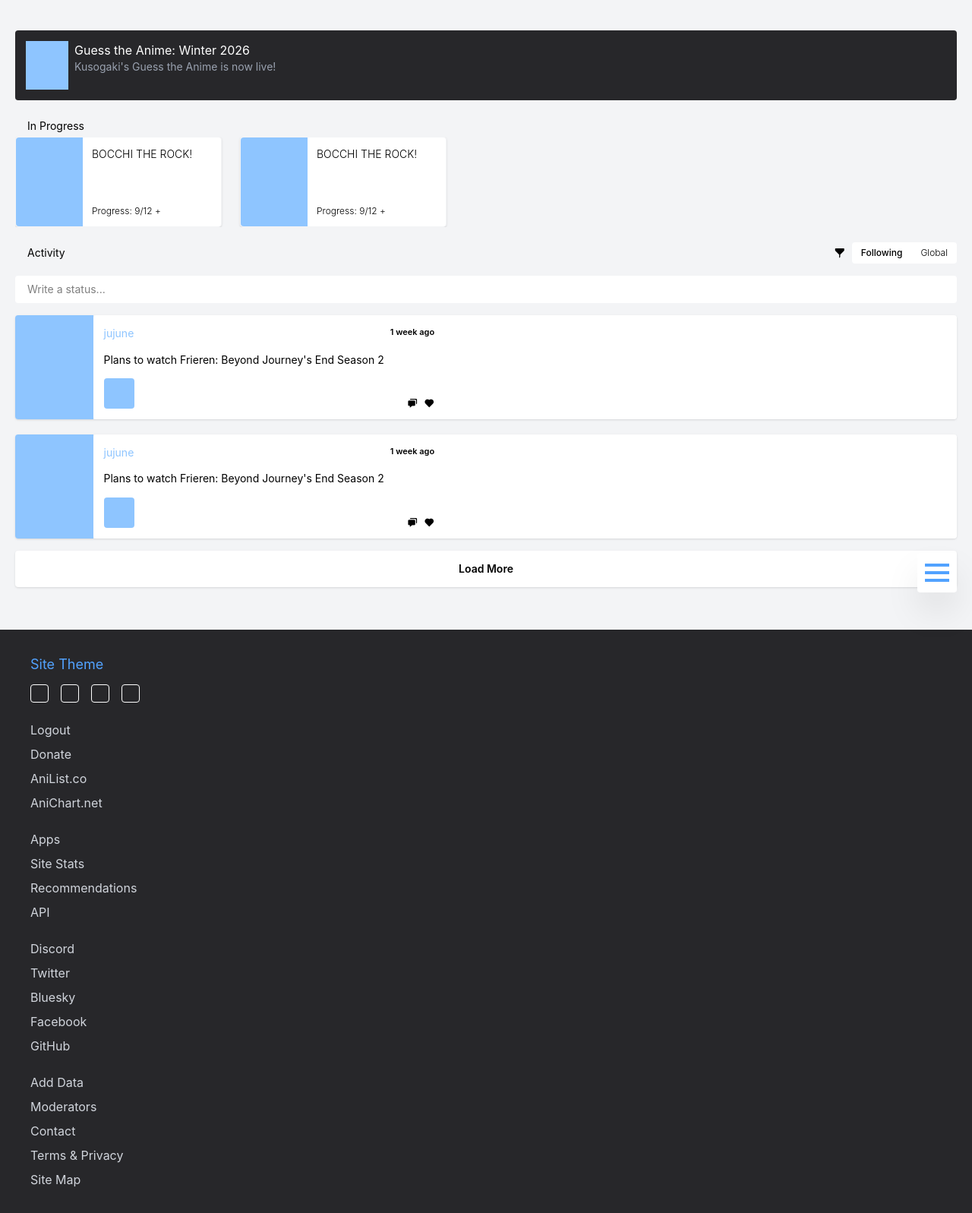
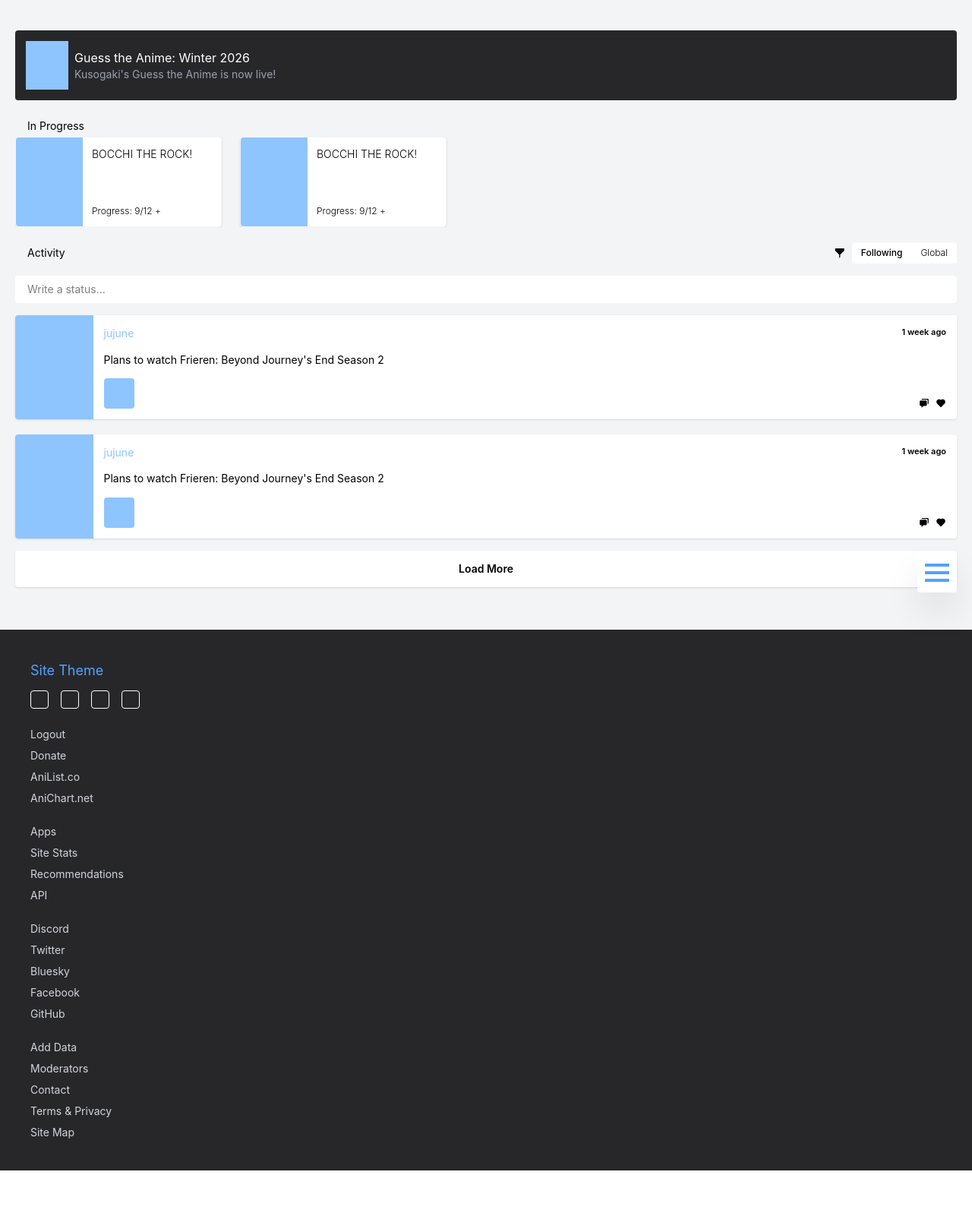
Before and after one commit to loganyeh/moviecritic, a React (Vite) app in the folder frontend/: page / in a window 1280 px wide. Shown: the whole page at 76% size. After the commit the page ends 1541 px from the top, so only its background shows below. Built offline with nearby package versions, Linux system fonts and the light colour scheme.

Commit message:
md breakpoint done

```diff
--- a/frontend/src/pages/Home/Home.tsx
+++ b/frontend/src/pages/Home/Home.tsx
@@ -35,7 +35,7 @@ function Home(){
 
                     <div className="h-16 w-14 aspect-square bg-blue-300 shrink-0"></div>
 
-                    <div className="flex flex-col flex-1 h-16">
+                    <div className="flex flex-col flex-1 justify-center h-16">
                         <p>Guess the Anime: Winter 2026</p>
                         <p className="text-sm text-gray-400">Kusogaki's Guess the Anime is now live!</p>
                     </div>
@@ -85,7 +85,7 @@ function Home(){
                             return <div key={index} className="flex rounded shadow">
                                 <div className="w-28 aspect-[3/4] bg-blue-300 rounded-l"></div>
 
-                                <div className="flex gap-2 p-3.5 w-full bg-white rounded">
+                                <div className="flex justify-between gap-2 p-3.5 w-full bg-white rounded">
                                     <div className="flex flex-col gap-2 justify-between text-sm">
                                         <p className="text-blue-300">jujune</p>
                                         <p>Plans to watch Frieren: Beyond Journey's End Season 2</p>
@@ -125,7 +125,7 @@ function Home(){
                 </div>}
             </section>
 
-            <footer className="flex flex-col gap-6 py-8 px-10 text-base bg-zinc-800 text-white">
+            <footer className="flex flex-col gap-6 p-8 md:p-10 text-base md:text-sm bg-zinc-800 text-white">
                 <div className="flex flex-col gap-3">
                     <p className="text-lg text-blue-400">Site Theme</p>
 
```
